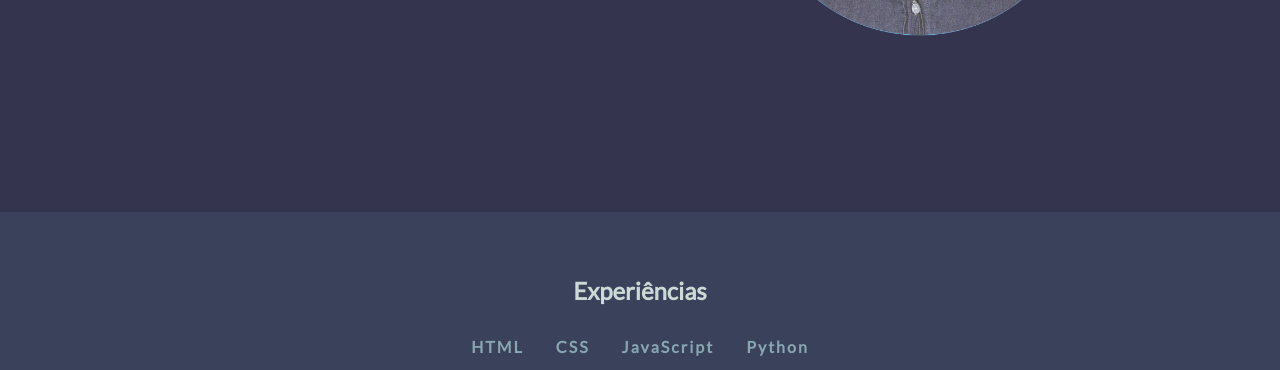
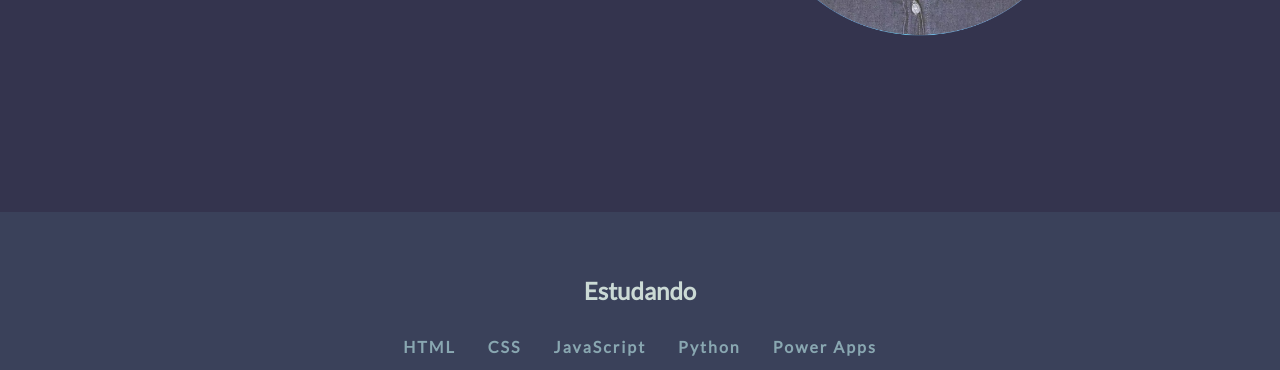
Before and after one commit to alisson-vml/meu_portifolio, a plain HTML site: page index.html in a window 1280 px wide. Shown: the part 430-800 px from the top of the page. Drawn offline with Linux system fonts and the light colour scheme; no server answers.

Commit message:
Update index.html

```diff
--- a/index.html
+++ b/index.html
@@ -41,12 +41,13 @@
         </section>
 
         <section id="experiences" class="second-section">
-            <h2 class="title">Experiências</h2>
+            <h2 class="title">Estudando</h2>
             <ul>
                 <li>HTML</li>
                 <li>CSS</li>
                 <li>JavaScript</li>
                 <li>Python</li>
+                <li>Power Apps</li>
             </ul>
         </section>
 
```
